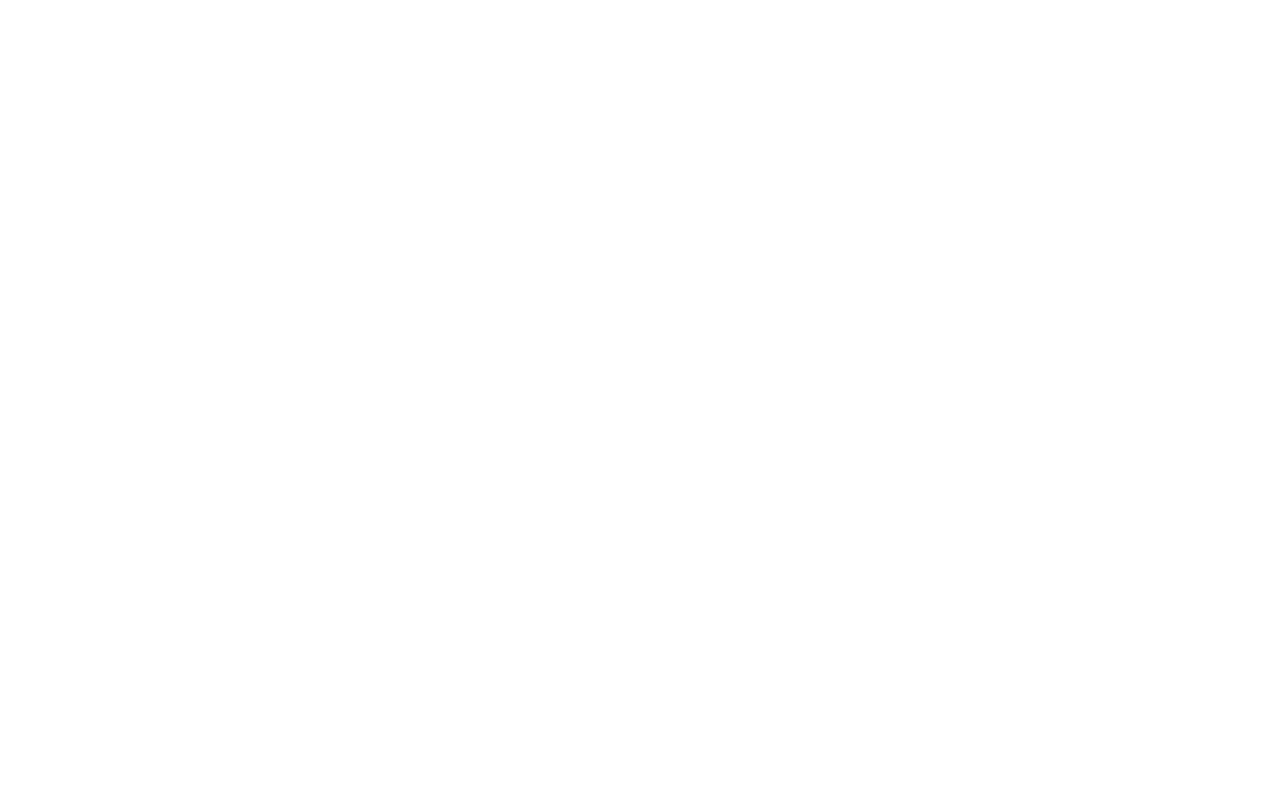
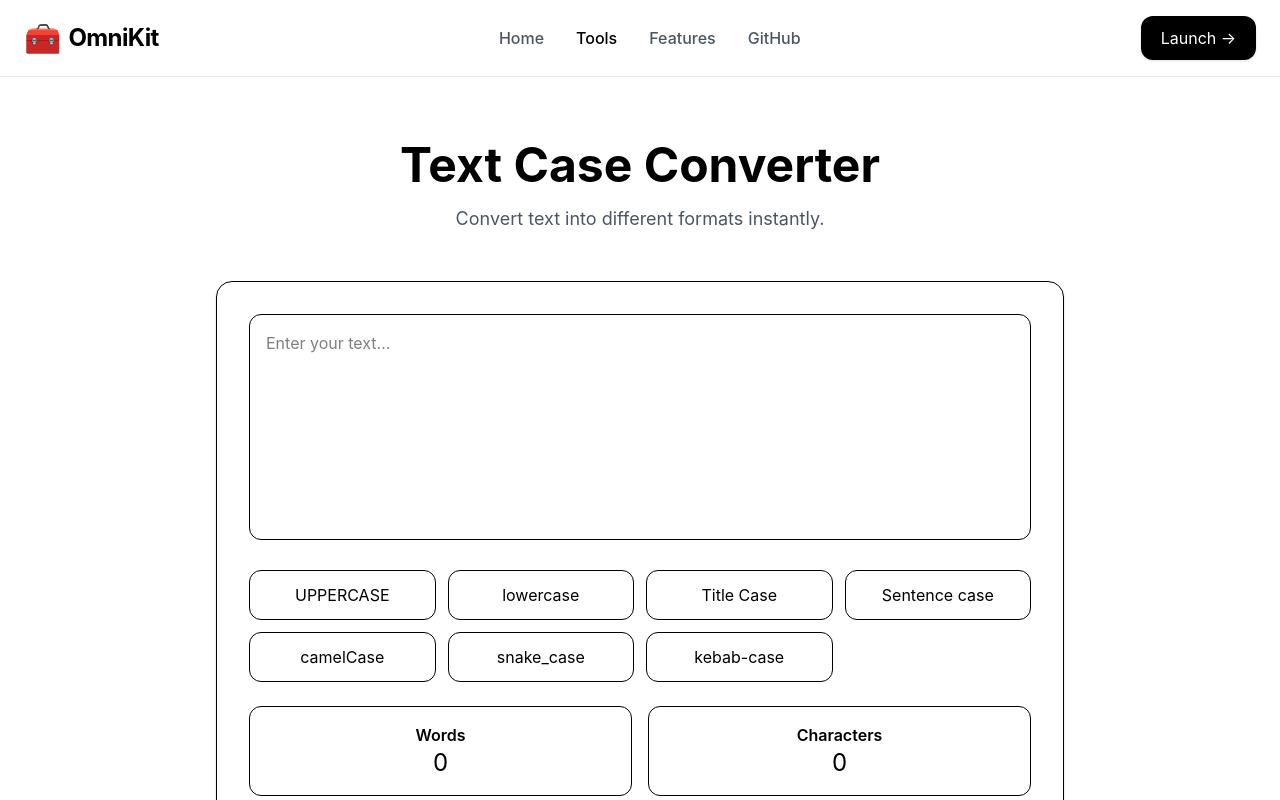
Before and after one commit to Subhashkolanu/OmniKit, a React (Vite) app: page /tools/text-case-converter in a window 1280 px wide. Before the commit this address had no page. Shown: the top 800 px of the page. Built offline with nearby package versions, Linux system fonts and the light colour scheme.

Commit message:
feat : TextCaseConverter

```diff
--- a/src/App.jsx
+++ b/src/App.jsx
@@ -7,6 +7,7 @@
 import WordCounter from "./tools/WordCounter";
 import QRCodeGenerator from "./tools/QRCodeGenerator";
 import JSONFormatter from "./tools/JSONFormatter";
+import TextCaseConverter from "./tools/TextCaseConverter";
 
 function App() {
   return (
@@ -33,7 +34,12 @@
         path="/tools/json-formatter"
         element={<JSONFormatter />}
       />
+      <Route
+  path="/tools/text-case-converter"
+  element={<TextCaseConverter />}
+/>
     </Routes>
+
   );
 }
 
--- a/src/components/Navbar.jsx
+++ b/src/components/Navbar.jsx
@@ -1,58 +1,71 @@
-import { Link } from "react-router-dom";
+import { Link, NavLink } from "react-router-dom";
 
 export default function Navbar() {
   return (
-    <nav className="sticky top-0 z-50 bg-white border-b shadow-sm">
-      <div className="max-w-7xl mx-auto flex items-center justify-between px-8 py-5">
+    <header className="sticky top-0 z-50 bg-white/90 backdrop-blur-md border-b border-gray-200">
+      <div className="max-w-7xl mx-auto flex items-center justify-between px-6 py-4">
 
         {/* Logo */}
         <Link
           to="/"
-          className="text-3xl font-bold text-gray-900 hover:text-blue-600 transition"
+          className="flex items-center gap-2 text-2xl font-bold tracking-tight"
         >
-          OmniKit
+          <span className="text-3xl">🧰</span>
+          <span>OmniKit</span>
         </Link>
 
-        {/* Navigation Links */}
-        <div className="hidden md:flex items-center gap-8 text-lg">
-          <Link
+        {/* Navigation */}
+        <nav className="hidden md:flex items-center gap-8 text-gray-600 font-medium">
+
+          <NavLink
             to="/"
-            className="hover:text-blue-600 transition"
+            className={({ isActive }) =>
+              isActive
+                ? "text-black"
+                : "hover:text-black transition"
+            }
           >
             Home
-          </Link>
+          </NavLink>
 
-          <Link
+          <NavLink
             to="/tools"
-            className="hover:text-blue-600 transition"
+            className={({ isActive }) =>
+              isActive
+                ? "text-black"
+                : "hover:text-black transition"
+            }
           >
             Tools
-          </Link>
+          </NavLink>
 
-          <Link
-            to="/about"
-            className="hover:text-blue-600 transition"
+          <a
+            href="#features"
+            className="hover:text-black transition"
           >
-            About
-          </Link>
+            Features
+          </a>
 
-          <Link
-            to="/contact"
-            className="hover:text-blue-600 transition"
+          <a
+            href="https://github.com/Subhashkolanu"
+            target="_blank"
+            rel="noreferrer"
+            className="hover:text-black transition"
           >
-            Contact
-          </Link>
-        </div>
+            GitHub
+          </a>
 
-        {/* Explore Tools Button */}
+        </nav>
+
+        {/* CTA */}
         <Link
           to="/tools"
-          className="bg-black text-white px-5 py-3 rounded-xl hover:bg-gray-800 transition"
+          className="bg-black text-white px-5 py-2.5 rounded-xl hover:bg-gray-800 transition-all duration-300 shadow-sm hover:shadow-lg"
         >
-          Explore Tools
+          Launch →
         </Link>
 
       </div>
-    </nav>
+    </header>
   );
 }
--- a/src/data/tools.js
+++ b/src/data/tools.js
@@ -9,30 +9,38 @@
   },
   {
     id: 2,
+    name: "Word Counter",
+    category: "Text",
+    description: "Count words, characters, sentences and reading time.",
+    icon: "📝",
+    path: "/tools/word-counter",
+  },
+  {
+    id: 3,
     name: "QR Code Generator",
     category: "Utility",
-    description: "Create QR codes from text or URLs.",
+    description: "Generate QR codes from text or URLs.",
     icon: "📱",
     path: "/tools/qr-generator",
   },
   {
-    id: 3,
+    id: 4,
     name: "JSON Formatter",
     category: "Developer",
-    description: "Format and validate JSON.",
+    description: "Format, validate, and minify JSON.",
     icon: "💻",
     path: "/tools/json-formatter",
   },
   {
-    id: 4,
-    name: "Word Counter",
+    id: 5,
+    name: "Text Case Converter",
     category: "Text",
-    description: "Count words and characters.",
-    icon: "📝",
-    path: "/tools/word-counter",
+    description: "Convert text into different letter cases instantly.",
+    icon: "🔤",
+    path: "/tools/text-case-converter",
   },
   {
-    id: 5,
+    id: 6,
     name: "Image Compressor",
     category: "Image",
     description: "Compress images without losing quality.",
@@ -40,37 +48,13 @@
     path: "/tools/image-compressor",
   },
   {
-    id: 6,
+    id: 7,
     name: "PDF Merger",
     category: "PDF",
     description: "Merge multiple PDF files into one.",
     icon: "📄",
     path: "/tools/pdf-merger",
   },
-  {
-  id: 7,
-  name: "Word Counter",
-  category: "Text",
-  description: "Count words, characters, sentences and reading time.",
-  icon: "📝",
-  path: "/tools/word-counter",
-},
-{
-  id: 8,
-  name: "QR Code Generator",
-  category: "Utility",
-  description: "Generate QR codes from text or URLs.",
-  icon: "📱",
-  path: "/tools/qr-generator",
-},
-{
-  id: 9,
-  name: "JSON Formatter",
-  category: "Developer",
-  description: "Format, validate, and minify JSON.",
-  icon: "💻",
-  path: "/tools/json-formatter",
-},
 ];
 
 export default tools;
--- /dev/null
+++ b/src/tools/TextCaseConverter/index.jsx
@@ -0,0 +1,140 @@
+import { useState } from "react";
+import ToolLayout from "../../layouts/ToolLayout";
+import {
+  toUpper,
+  toLower,
+  toTitle,
+  toSentence,
+  toCamel,
+  toSnake,
+  toKebab,
+} from "./utils";
+
+export default function TextCaseConverter() {
+  const [text, setText] = useState("");
+  const [copied, setCopied] = useState(false);
+
+  function copyText() {
+    if (!text) return;
+
+    navigator.clipboard.writeText(text);
+    setCopied(true);
+
+    setTimeout(() => {
+      setCopied(false);
+    }, 2000);
+  }
+
+  function clearText() {
+    setText("");
+    setCopied(false);
+  }
+
+  return (
+    <ToolLayout
+      title="Text Case Converter"
+      description="Convert text into different formats instantly."
+    >
+      <div className="space-y-6">
+
+        <textarea
+          rows={8}
+          value={text}
+          onChange={(e) => setText(e.target.value)}
+          placeholder="Enter your text..."
+          className="w-full border rounded-xl p-4 resize-none"
+        />
+
+        <div className="grid grid-cols-2 md:grid-cols-4 gap-3">
+
+          <button
+            onClick={() => setText(toUpper(text))}
+            className="border rounded-xl py-3 hover:bg-gray-100 transition"
+          >
+            UPPERCASE
+          </button>
+
+          <button
+            onClick={() => setText(toLower(text))}
+            className="border rounded-xl py-3 hover:bg-gray-100 transition"
+          >
+            lowercase
+          </button>
+
+          <button
+            onClick={() => setText(toTitle(text))}
+            className="border rounded-xl py-3 hover:bg-gray-100 transition"
+          >
+            Title Case
+          </button>
+
+          <button
+            onClick={() => setText(toSentence(text))}
+            className="border rounded-xl py-3 hover:bg-gray-100 transition"
+          >
+            Sentence case
+          </button>
+
+          <button
+            onClick={() => setText(toCamel(text))}
+            className="border rounded-xl py-3 hover:bg-gray-100 transition"
+          >
+            camelCase
+          </button>
+
+          <button
+            onClick={() => setText(toSnake(text))}
+            className="border rounded-xl py-3 hover:bg-gray-100 transition"
+          >
+            snake_case
+          </button>
+
+          <button
+            onClick={() => setText(toKebab(text))}
+            className="border rounded-xl py-3 hover:bg-gray-100 transition"
+          >
+            kebab-case
+          </button>
+
+        </div>
+
+        <div className="grid grid-cols-2 gap-4">
+
+          <div className="border rounded-xl p-4 text-center">
+            <h3 className="font-semibold">Words</h3>
+            <p className="text-2xl">
+              {text.trim() ? text.trim().split(/\s+/).length : 0}
+            </p>
+          </div>
+
+          <div className="border rounded-xl p-4 text-center">
+            <h3 className="font-semibold">Characters</h3>
+            <p className="text-2xl">
+              {text.length}
+            </p>
+          </div>
+
+        </div>
+
+        <div className="flex gap-4">
+
+          <button
+            onClick={copyText}
+            className="bg-black text-white px-6 py-3 rounded-xl hover:bg-gray-800 transition"
+          >
+            {copied ? "✅ Copied!" : "Copy Text"}
+          </button>
+
+          <button
+            onClick={clearText}
+            className="border px-6 py-3 rounded-xl hover:bg-gray-100 transition"
+          >
+            Clear
+          </button>
+
+        </div>
+
+      </div>
+    </ToolLayout>
+  );
+}
--- /dev/null
+++ b/src/tools/TextCaseConverter/utils.js
@@ -0,0 +1,49 @@
+export function toUpper(text) {
+  return text.toUpperCase();
+}
+
+export function toLower(text) {
+  return text.toLowerCase();
+}
+
+export function toTitle(text) {
+  return text.replace(
+    /\w\S*/g,
+    (word) =>
+      word.charAt(0).toUpperCase() +
+      word.slice(1).toLowerCase()
+  );
+}
+
+export function toSentence(text) {
+  return text.replace(
+    /(^\s*\w|[.!?]\s*\w)/g,
+    (c) => c.toUpperCase()
+  );
+}
+
+export function toCamel(text) {
+  return text
+    .toLowerCase()
+    .split(/\s+/)
+    .map((word, index) =>
+      index === 0
+        ? word
+        : word.charAt(0).toUpperCase() + word.slice(1)
+    )
+    .join("");
+}
+
+export function toSnake(text) {
+  return text
+    .trim()
+    .toLowerCase()
+    .replace(/\s+/g, "_");
+}
+
+export function toKebab(text) {
+  return text
+    .trim()
+    .toLowerCase()
+    .replace(/\s+/g, "-");
+}
```
